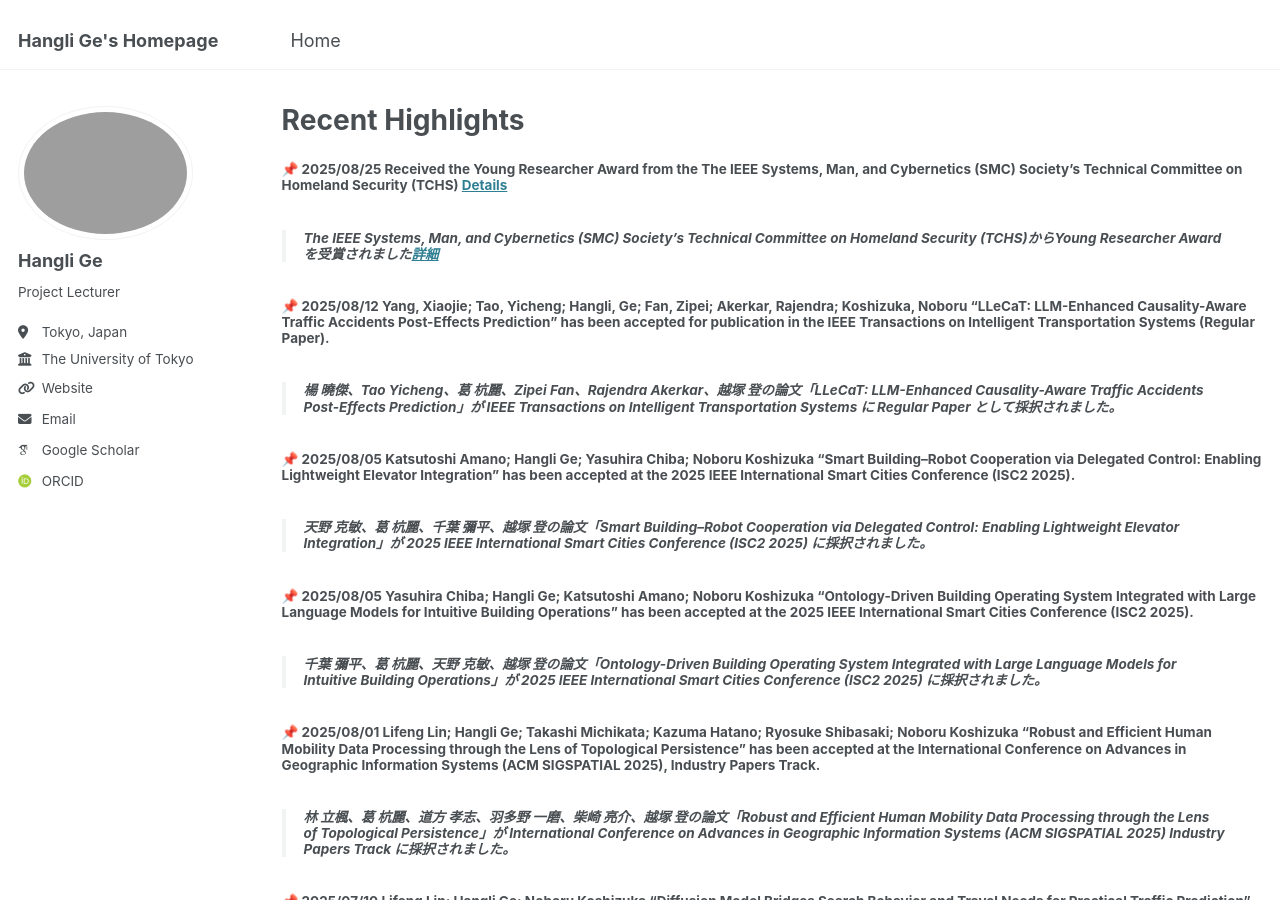
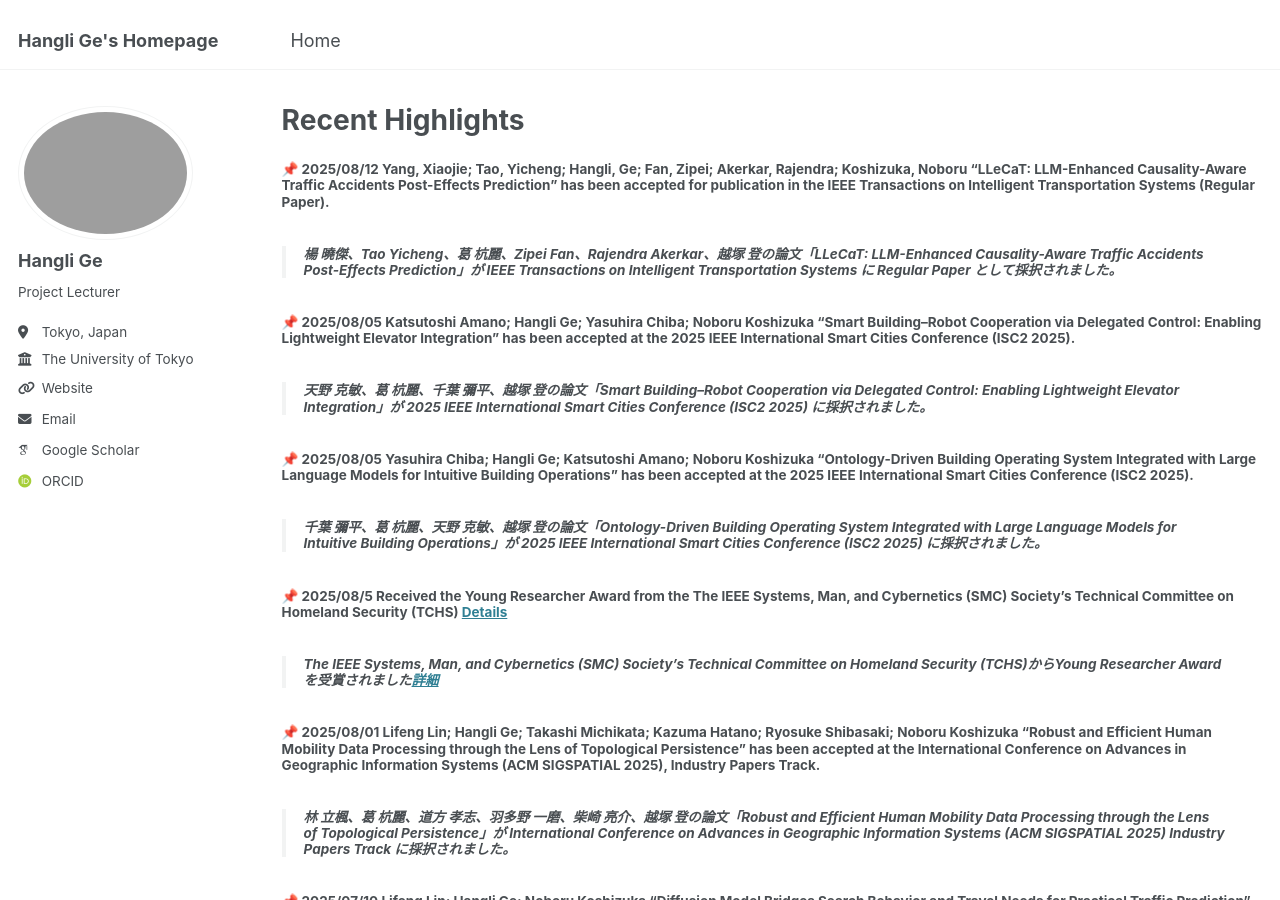
Before and after one commit to christie888/christie888.github.io, a Jekyll site: the page built from _pages/post.md, in a window 1280 px wide and 900 px high. Built offline with Jekyll 4.4.1, drawn with Linux system fonts in a browser that asks for light colours; some web fonts are replaced; some of the changed lines change nothing that is shown.

Commit message:
Update post.md

```diff
--- a/_pages/post.md
+++ b/_pages/post.md
@@ -4,8 +4,6 @@
 permalink: post/
 ---
 
-##### 📌 2025/08/25 Received the Young Researcher Award from the The IEEE Systems, Man, and Cybernetics (SMC) Society’s Technical Committee on Homeland Security (TCHS)  [Details](https://www.ieee-csr.org/awards/#ieee-smc-tchs)
-> ###### The IEEE Systems, Man, and Cybernetics (SMC) Society’s Technical Committee on Homeland Security (TCHS)からYoung Researcher Award を受賞されました[詳細](https://www.ieee-csr.org/awards/#ieee-smc-tchs)
 
 ##### 📌 2025/08/12 Yang, Xiaojie; Tao, Yicheng; Hangli, Ge; Fan, Zipei; Akerkar, Rajendra; Koshizuka, Noboru  “LLeCaT: LLM-Enhanced Causality-Aware Traffic Accidents Post-Effects Prediction” has been accepted for publication in the IEEE Transactions on Intelligent Transportation Systems (Regular Paper).
 > ###### 楊 曉傑、Tao Yicheng、葛 杭麗、Zipei Fan、Rajendra Akerkar、越塚 登の論文「LLeCaT: LLM-Enhanced Causality-Aware Traffic Accidents Post-Effects Prediction」が IEEE Transactions on Intelligent Transportation Systems に Regular Paper として採択されました。
@@ -15,6 +13,9 @@
 
 ##### 📌 2025/08/05 Yasuhira Chiba; Hangli Ge; Katsutoshi Amano; Noboru Koshizuka “Ontology-Driven Building Operating System Integrated with Large Language Models for Intuitive Building Operations” has been accepted at the 2025 IEEE International Smart Cities Conference (ISC2 2025).
 > ###### 千葉 彌平、葛 杭麗、天野 克敏、越塚 登の論文「Ontology-Driven Building Operating System Integrated with Large Language Models for Intuitive Building Operations」が 2025 IEEE International Smart Cities Conference (ISC2 2025) に採択されました。
+
+##### 📌 2025/08/5 Received the Young Researcher Award from the The IEEE Systems, Man, and Cybernetics (SMC) Society’s Technical Committee on Homeland Security (TCHS)  [Details](https://www.ieee-csr.org/awards/#ieee-smc-tchs)
+> ###### The IEEE Systems, Man, and Cybernetics (SMC) Society’s Technical Committee on Homeland Security (TCHS)からYoung Researcher Award を受賞されました[詳細](https://www.ieee-csr.org/awards/#ieee-smc-tchs)
 
 ##### 📌 2025/08/01 Lifeng Lin; Hangli Ge; Takashi Michikata; Kazuma Hatano; Ryosuke Shibasaki; Noboru Koshizuka “Robust and Efficient Human Mobility Data Processing through the Lens of Topological Persistence” has been accepted at the International Conference on Advances in Geographic Information Systems (ACM SIGSPATIAL 2025), Industry Papers Track.
 > ###### 林 立楓、葛 杭麗、道方 孝志、羽多野 一磨、柴崎 亮介、越塚 登の論文「Robust and Efficient Human Mobility Data Processing through the Lens of Topological Persistence」が International Conference on Advances in Geographic Information Systems (ACM SIGSPATIAL 2025) Industry Papers Track に採択されました。
```
